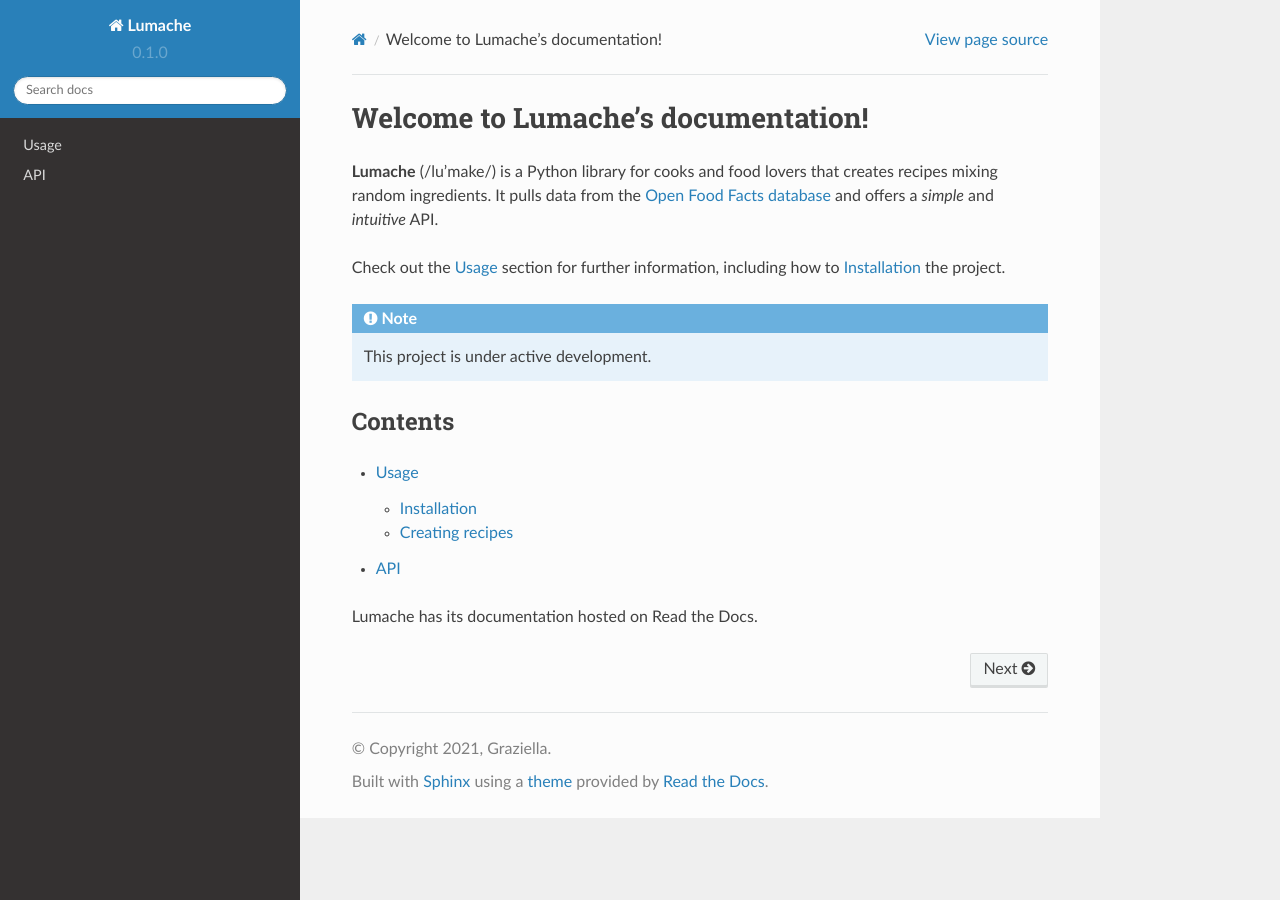
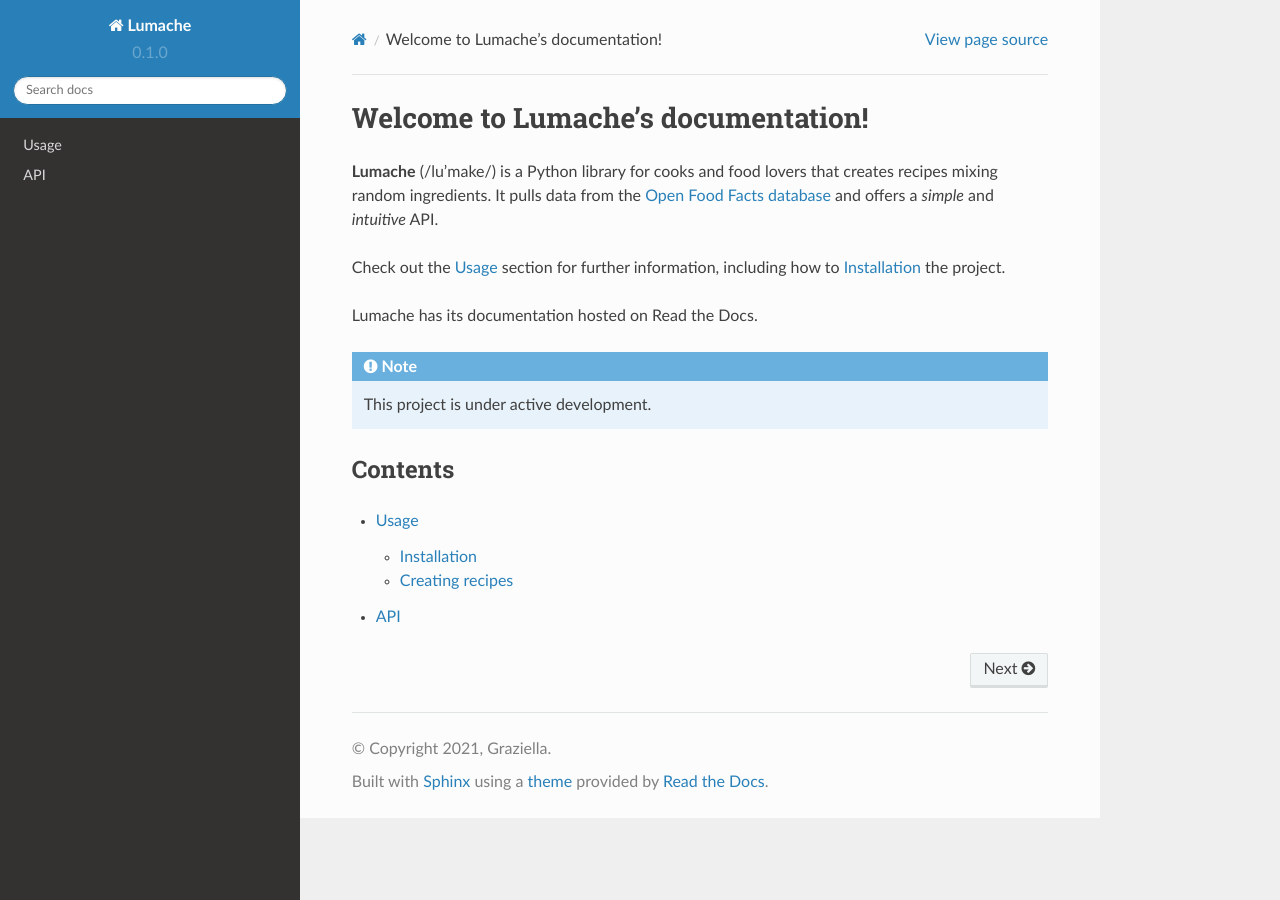
Before and after one commit to djpbarry/giani-docs, a Sphinx documentation site: the page built from docs/source/index.rst, in a window 1280 px wide. Built offline with Sphinx 7.4.7 and the Read the Docs theme 2.0.0, drawn with Linux system fonts in a browser that asks for light colours; part of the change alters nothing that is shown.

```diff
--- a/docs/source/index.rst
+++ b/docs/source/index.rst
@@ -8,6 +8,8 @@ and offers a *simple* and *intuitive* API.
 
 Check out the :doc:`usage` section for further information, including
 how to :ref:`installation` the project.
+
+Lumache has its documentation hosted on Read the Docs.
 
 .. note::
 
@@ -20,5 +22,3 @@ Contents
 
    usage
    api
-
-Lumache has its documentation hosted on Read the Docs.
```
